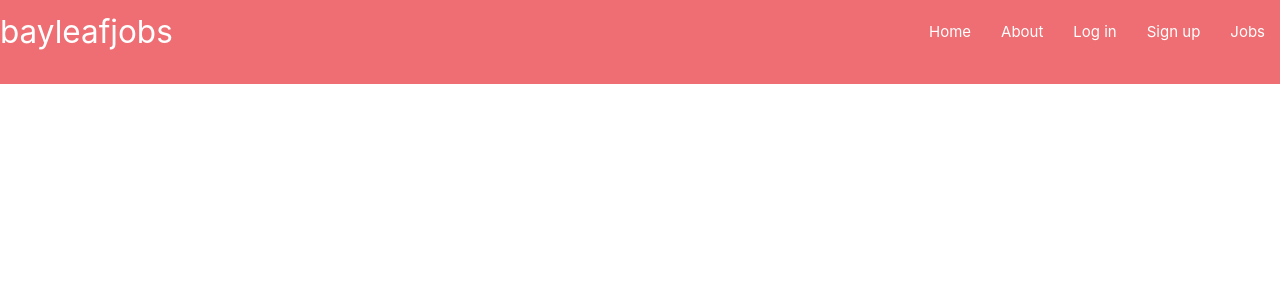
After one commit to MikeAvgeros/bay-leaf-jobs, a Flask app: template templates/navbar.html in a window 1280 px wide. The commit adds this page. Shown: the top 300 px of the page. Run offline with Flask 2, Linux system fonts and the light colour scheme; the template is opened without the code that fills it, so the values that code supplies are empty; some libraries are stand-ins or nearby versions.

Commit message:
Add navbar and footer. Create relevant html page for the project.

```diff
--- a/app.py
+++ b/app.py
@@ -13,14 +13,16 @@ if os.path.exists("env.py"):
 
 app = Flask(__name__)
 
+
 app.config["MONGO_DBNAME"] = os.environ.get("MONGO_DBNAME")
 app.config["MONGO_URI"] = os.environ.get("MONGO_URI")
 app.secret_key = os.environ.get("SECRET_KEY")
 
+
 mongo = PyMongo(app)
 
 
-# ------------ Index / homepage -------------
+# ------------ Index / Home page -------------
 @app.route("/")
 @app.route("/home")
 @app.route("/index")
--- a/templates/base.html
+++ b/templates/base.html
@@ -1,14 +1,49 @@
 <!DOCTYPE html>
 <html lang="en">
 <head>
-    <meta charset="UTF-8">
-    <meta http-equiv="X-UA-Compatible" content="IE=edge">
-    <meta name="viewport" content="width=device-width, initial-scale=1.0">
-    <title>BayLeafJobs</title>
-    <link rel="stylesheet" href="{{ url_for('static', filename='css/style.css') }}" type="text/css">
+  <meta charset="UTF-8">
+  <meta http-equiv="X-UA-Compatible" content="IE=edge">
+  <meta name="viewport" content="width=device-width, initial-scale=1.0">
+  <link rel="icon" type="image/png" href="{{ url_for('static', filename='images/favicon.png')}}">
+  <meta name="Description" content="Bayleaf Jobs helps web developers find their dream job easily and quickly">
+  <meta name="keywords" content="jobs, software development, web development, hiring, interview">
+  <meta name="author" content="Mike Avgeros">
+  <!-- Font awesome -->
+  <link rel="stylesheet" href="https://cdnjs.cloudflare.com/ajax/libs/font-awesome/5.15.3/css/all.min.css"
+    type="text/css">
+  <!-- Materialize -->
+  <link rel="stylesheet" href="https://cdnjs.cloudflare.com/ajax/libs/materialize/1.0.0/css/materialize.min.css">
+  <!-- CSS -->
+  <link rel="stylesheet" href="{{ url_for('static', filename='css/style.css')}}" type="text/css">
+  <title>{% block title %}{% endblock title %}</title>
 </head>
 <body>
+
+  <!-- Navbar -->
+  <header class="nav-wrapper transparent">
+    {% block navbar %}
+    {% endblock navbar %}
+  </header>
+
+  <!-- Content -->
+  <main class="container">
     {% block content %}
-    {% endblock %}
+    {% endblock content %}
+  </main>
+
+  <!-- Footer -->
+  <footer class="page-footer">
+    {% block footer %}
+    {% endblock footer %}
+  </footer>
+
+  <!-- Scripts -->
+  <script src="https://code.jquery.com/jquery-3.6.0.min.js"
+    integrity="sha256-/xUj+3OJU5yExlq6GSYGSHk7tPXikynS7ogEvDej/m4=" crossorigin="anonymous"></script>
+  <script src="https://cdnjs.cloudflare.com/ajax/libs/materialize/1.0.0/js/materialize.min.js"></script>
+  {% block scripts %}
+  {% endblock %}
+  <script src="{{ url_for('static', filename='js/script.js')}}"></script>
+
 </body>
 </html>
--- a/templates/index.html
+++ b/templates/index.html
@@ -1,5 +1,5 @@
 {% extends 'base.html' %}
-
+{% block title %}Homepage{% endblock title %}
 {% block content %}
     <h1>Home Page</h1>
 {% endblock content %}
--- /dev/null
+++ b/templates/navbar.html
@@ -0,0 +1,31 @@
+{% extends 'base.html' %}
+{% block navbar %}
+  <nav>
+    <div class="nav-wrapper transparent">
+      <a href="{{ url_for('main.home') }}" class="brand-logo left">bayleafjobs</a>
+
+      <button data-target="mobile" data-beloworigin="true" aria-label="open dropdown menu"
+        class="dropdown-trigger hide-on-large-only right">
+        <i class="nav-btn fas fa-bars" aria-hidden="true"></i>
+      </button>
+
+      <!-- Desktop nav -->
+      <ul class="right hide-on-med-and-down">
+        <li><a class="nav-item nav-text" href="{{ url_for('main.home') }}">Home</a></li>
+        <li><a class="nav-item nav-text" href="{{ url_for('main.home') }}">About</a></li>
+        <li><a class="nav-item nav-text" href="{{ url_for('auth.login') }}">Log in</a></li>
+        <li><a class="nav-item nav-text" href="{{ url_for('auth.signup') }}">Sign up</a></li>
+        <li><a class="nav-item nav-text" href="{{ url_for('main.browse_events_groups')}}">Jobs</a></li>
+      </ul>
+
+      <!-- Mobile nav -->
+      <ul id="mobile" class='dropdown-content hide-on-large-only z-depth-5'>
+        <li><a href="{{ url_for('main.home') }}">Home</a></li>
+        <li><a class="nav-item nav-text" href="{{ url_for('main.home') }}">About</a></li>
+        <li><a href="{{ url_for('auth.login') }}">Log in</a></li>
+        <li><a href="{{ url_for('auth.signup') }}">Sign up</a></li>
+        <li><a href="{{ url_for('main.browse_events_groups')}}">Jobs</a></li>
+      </ul>
+    </div>
+  </nav>
+{% endblock navbar %}
```
Also changed, not shown: templates/footer.html (added, +26 -0 lines), templates/contact.html (added), templates/faq.html (added).
